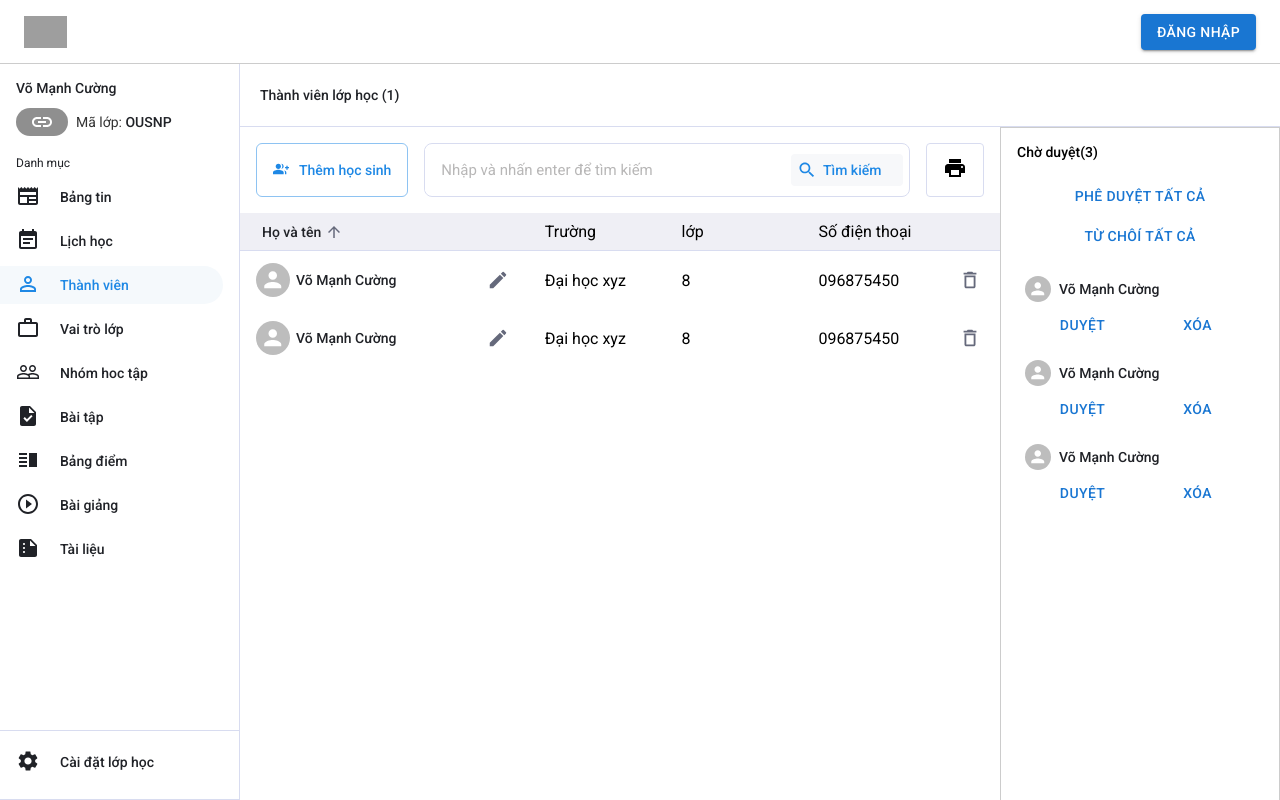
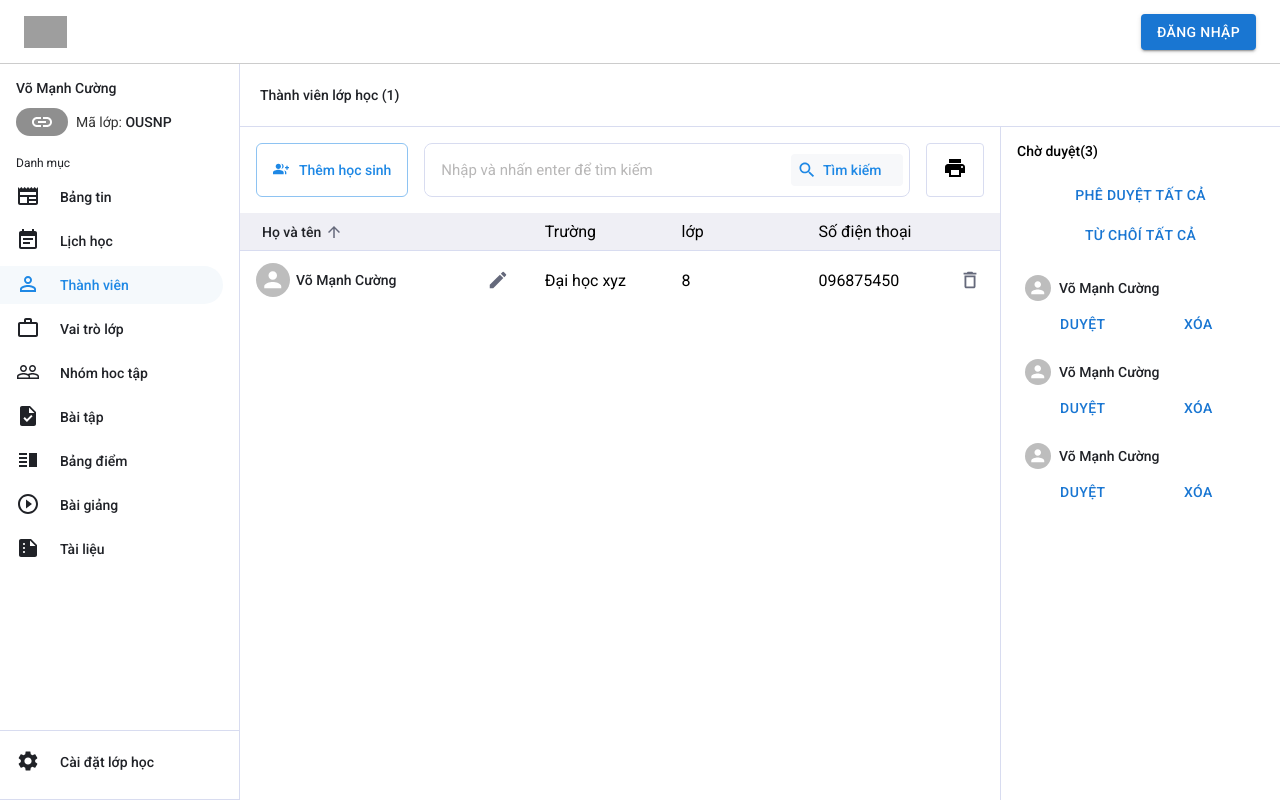
Before and after one commit to tuannguyensn2001/ggclass_react_vite, a React (Vite) app: page /class/1/member in a window 1280 px wide. Built offline with nearby package versions, Linux system fonts and the light colour scheme; grey boxes are pictures that could not be loaded; what material-ui-confirm would draw is missing.

Commit message:
edit member add siderbar

```diff
--- a/src/components/SiderbarRightMember/index.jsx
+++ b/src/components/SiderbarRightMember/index.jsx
@@ -19,6 +19,7 @@ const defaultData = [
         name:'Võ Mạnh Cường',
         avatar:''
     }
+
 ]
 function SiderbarRightMember({data=defaultData}) {
     return (
--- a/src/components/SiderbarRightMember/styles.module.css
+++ b/src/components/SiderbarRightMember/styles.module.css
@@ -1,6 +1,6 @@
 .wrap{
     width:280px;
-    border: 1px solid #ccc;
+    border-left: 1px solid rgb(216, 220, 240);
     position:fixed;
     padding:16px;
     right:0;
--- a/src/pages/Member/index.jsx
+++ b/src/pages/Member/index.jsx
@@ -18,13 +18,7 @@ const data = [
         classes: '8',
         phone: '096875450',
     },
-    {
-        avatar: '',
-        name: 'Võ Mạnh Cường',
-        school: 'Đại học xyz',
-        classes: '8',
-        phone: '096875450',
-    },
+
 ];
 
 function Member() {
@@ -52,6 +46,7 @@ function Member() {
                     <div className={styles.table}>
                         <MemberTableHeader handleOpenAddModal={handleOpenAddModal} />
                         <MemberTableContentHeader />
+                        <div className={styles.listStudent}>
                         {data.map((item, index) => (
                             <MemberTableContentItem
                                 key={index}
@@ -64,6 +59,7 @@ function Member() {
                                 handleOpenModalDelete={handleOpenModalDelete}
                             />
                         ))}
+                        </div>
                         <MemberModalAddStudent
                             openAddModal={openAddModal}
                             handleCloseAddModal={handleCloseAddModal}
--- a/src/pages/Member/styles.module.scss
+++ b/src/pages/Member/styles.module.scss
@@ -13,6 +13,17 @@
 .table{
     width: calc(100% - 280px);
 }
+.listStudent{
+    height:calc(100vh - 270px);
+    overflow-y: auto;
+}
+.listStudent::-webkit-scrollbar{
+    width: 6px;
+    height:10%;
+}
+.listStudent::-webkit-scrollbar-thumb{
+    background-color: #dde0e8;
+}
 .header{
         font-size: 14px;
         color:#202227;
```
